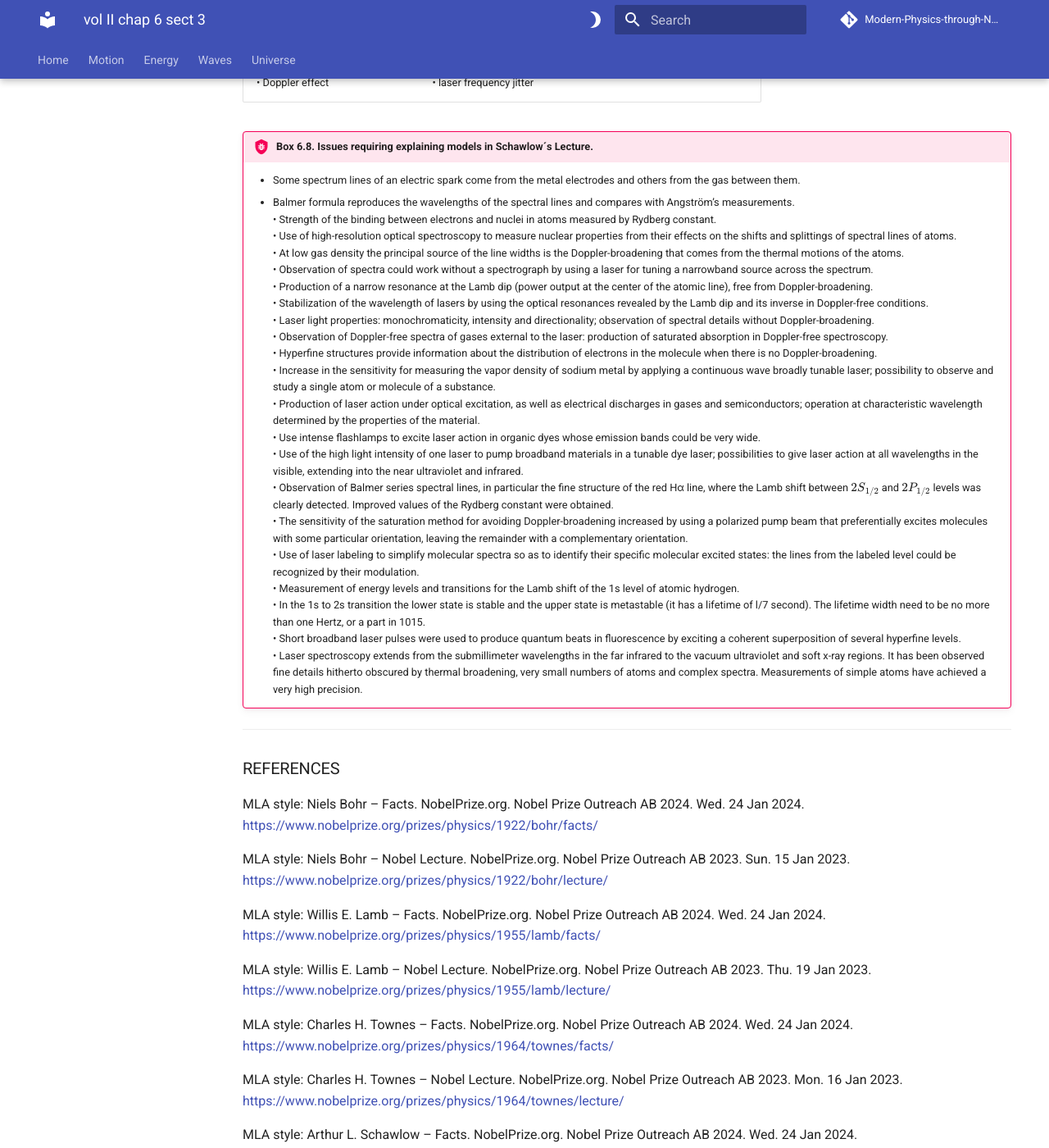
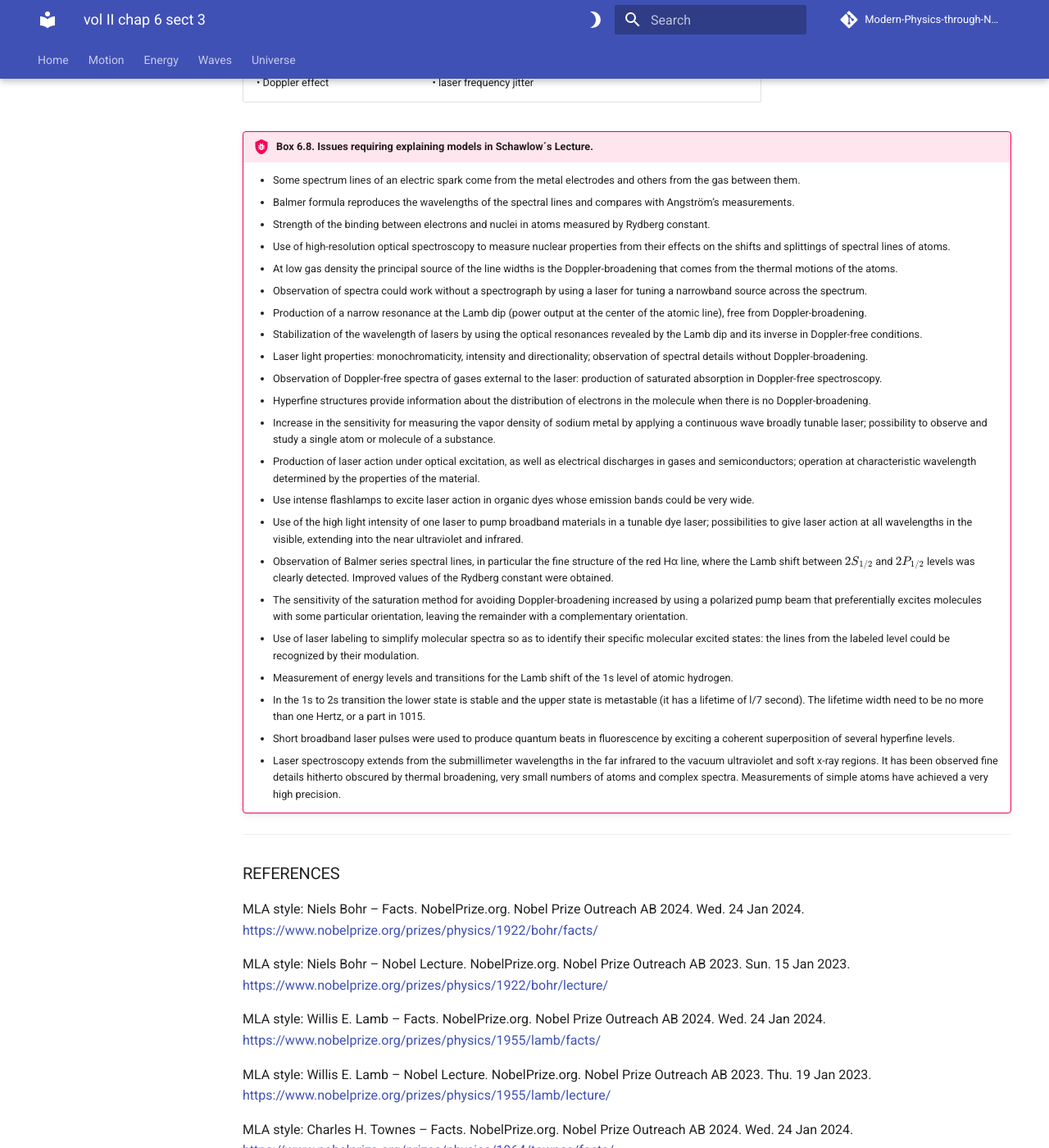
Before and after one commit to modphysnobel/modphysnobel.github.io, an MkDocs documentation site: the page built from docs/vol-II/vol-II-chap-6-sect-3.md, in a window 1280 px wide and 1400 px high, scrolled down 5654 px. Shown: the whole window at 82% size. Built offline with MkDocs 1.6.1 and Material for MkDocs 9.7.7, drawn with Linux system fonts in a browser that asks for light colours; some web fonts are replaced; comment, search, counter and statistics services are not loaded.

Commit message:
Update vol-II-chap-6-sect-3.md

```diff
--- a/docs/vol-II/vol-II-chap-6-sect-3.md
+++ b/docs/vol-II/vol-II-chap-6-sect-3.md
@@ -319,26 +319,26 @@
 
 	- Some spectrum lines of an electric spark come from the metal electrodes and others from the gas between them. <br>
 	- Balmer formula reproduces the wavelengths of the spectral lines and compares with Angström’s measurements. <br>
-	•	Strength of the binding between electrons and nuclei in atoms measured by Rydberg constant. <br>
-	•	Use of high-resolution optical spectroscopy to measure nuclear properties from their effects on the shifts and splittings of spectral lines of atoms. <br>
-	•	At low gas density the principal source of the line widths is the Doppler-broadening that comes from the thermal motions of the atoms. <br>
-	•	Observation of spectra could work without a spectrograph by using a laser for tuning a narrowband source across the spectrum. <br>
-	•	Production of a narrow resonance at the Lamb dip (power output at the center of the atomic line), free from Doppler-broadening. <br>
-	•	Stabilization of the wavelength of lasers by using the optical resonances revealed by the Lamb dip and its inverse in Doppler-free conditions. <br>
-	•	Laser light properties: monochromaticity, intensity and directionality; observation of spectral details without Doppler-broadening. <br>
-	•	Observation of Doppler-free spectra of gases external to the laser: production of saturated absorption in Doppler-free spectroscopy. <br>
-	•	Hyperfine structures provide information about the distribution of electrons in the molecule when there is no Doppler-broadening. <br>
-	•	Increase in the sensitivity for measuring the vapor density of sodium metal by applying a continuous wave broadly tunable laser; possibility to observe and study a single atom or molecule of a substance. <br>
-	•	Production of laser action under optical excitation, as well as electrical discharges in gases and semiconductors; operation at characteristic wavelength determined by the properties of the material. <br>
-	•	Use intense flashlamps to excite laser action in organic dyes whose emission bands could be very wide. <br>
-	•	Use of the high light intensity of one laser to pump broadband materials in a tunable dye laser; possibilities to give laser action at all wavelengths in the visible, extending into the near ultraviolet and infrared. <br>
-	•	Observation of Balmer series spectral lines, in particular the fine structure of the red Hα line, where the Lamb shift between $2S_{1/2}$ and $2P_{1/2}$ levels was clearly detected. Improved values of the Rydberg constant were obtained. <br>
-	•	The sensitivity of the saturation method for avoiding Doppler-broadening increased by using a polarized pump beam that preferentially excites molecules with some particular orientation, leaving the remainder with a complementary orientation. <br>
-	•	Use of laser labeling to simplify molecular spectra so as to identify their specific molecular excited states: the lines from the labeled level could be recognized by their modulation. <br>
-	•	Measurement of energy levels and transitions for the Lamb shift of the 1s level of atomic hydrogen. <br>
-	•	In the 1s to 2s transition the lower state is stable and the upper state is metastable (it has a lifetime of l/7 second). The lifetime width need to be no more than one Hertz, or a part in 1015. <br>
-	•	Short broadband laser pulses were used to produce quantum beats in fluorescence by exciting a coherent superposition of several hyperfine levels. <br>
-	•	Laser spectroscopy extends from the submillimeter wavelengths in the far infrared to the vacuum ultraviolet and soft x-ray regions. It has been observed fine details hitherto obscured by thermal broadening, very small numbers of atoms and complex spectra. Measurements of simple atoms have achieved a very high precision.
+	- Strength of the binding between electrons and nuclei in atoms measured by Rydberg constant. <br>
+	- Use of high-resolution optical spectroscopy to measure nuclear properties from their effects on the shifts and splittings of spectral lines of atoms. <br>
+	- At low gas density the principal source of the line widths is the Doppler-broadening that comes from the thermal motions of the atoms. <br>
+	- Observation of spectra could work without a spectrograph by using a laser for tuning a narrowband source across the spectrum. <br>
+	- Production of a narrow resonance at the Lamb dip (power output at the center of the atomic line), free from Doppler-broadening. <br>
+	- Stabilization of the wavelength of lasers by using the optical resonances revealed by the Lamb dip and its inverse in Doppler-free conditions. <br>
+	- Laser light properties: monochromaticity, intensity and directionality; observation of spectral details without Doppler-broadening. <br>
+	- Observation of Doppler-free spectra of gases external to the laser: production of saturated absorption in Doppler-free spectroscopy. <br>
+	- Hyperfine structures provide information about the distribution of electrons in the molecule when there is no Doppler-broadening. <br>
+	- Increase in the sensitivity for measuring the vapor density of sodium metal by applying a continuous wave broadly tunable laser; possibility to observe and study a single atom or molecule of a substance. <br>
+	- Production of laser action under optical excitation, as well as electrical discharges in gases and semiconductors; operation at characteristic wavelength determined by the properties of the material. <br>
+	- Use intense flashlamps to excite laser action in organic dyes whose emission bands could be very wide. <br>
+	- Use of the high light intensity of one laser to pump broadband materials in a tunable dye laser; possibilities to give laser action at all wavelengths in the visible, extending into the near ultraviolet and infrared. <br>
+	- Observation of Balmer series spectral lines, in particular the fine structure of the red Hα line, where the Lamb shift between $2S_{1/2}$ and $2P_{1/2}$ levels was clearly detected. Improved values of the Rydberg constant were obtained. <br>
+	- The sensitivity of the saturation method for avoiding Doppler-broadening increased by using a polarized pump beam that preferentially excites molecules with some particular orientation, leaving the remainder with a complementary orientation. <br>
+	- Use of laser labeling to simplify molecular spectra so as to identify their specific molecular excited states: the lines from the labeled level could be recognized by their modulation. <br>
+	- Measurement of energy levels and transitions for the Lamb shift of the 1s level of atomic hydrogen. <br>
+	- In the 1s to 2s transition the lower state is stable and the upper state is metastable (it has a lifetime of l/7 second). The lifetime width need to be no more than one Hertz, or a part in 1015. <br>
+	- Short broadband laser pulses were used to produce quantum beats in fluorescence by exciting a coherent superposition of several hyperfine levels. <br>
+	- Laser spectroscopy extends from the submillimeter wavelengths in the far infrared to the vacuum ultraviolet and soft x-ray regions. It has been observed fine details hitherto obscured by thermal broadening, very small numbers of atoms and complex spectra. Measurements of simple atoms have achieved a very high precision.
 
 ***
 
```
